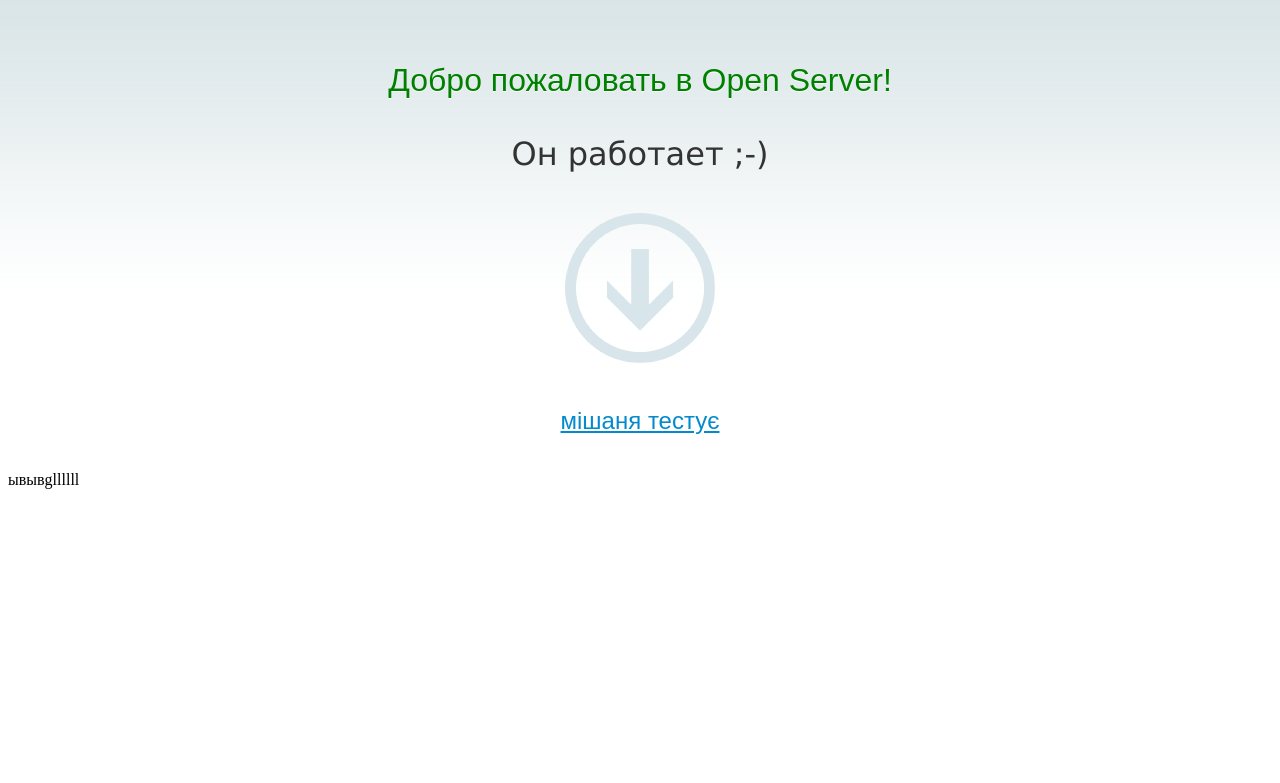
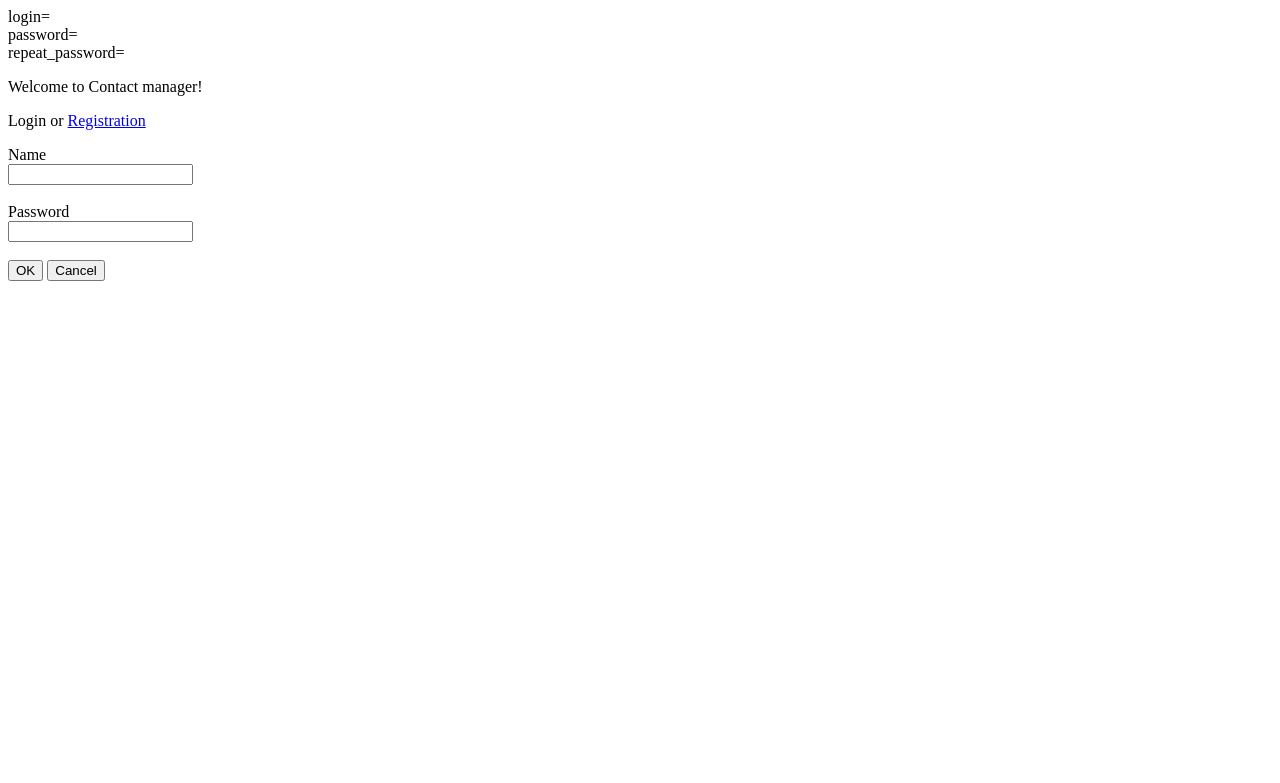
Before and after one commit to mishahymchuk/ContactManager, a PHP site: page / in a window 1280 px wide. Shown: the top 783 px of the page. Run offline with PHP 8.4, Linux system fonts and the light colour scheme.

Commit message:
first commit

```diff
--- a/index.php
+++ b/index.php
@@ -1,17 +1,35 @@
 <?php
-header ("Content-Type: text/html; charset=utf-8");
-echo "<!DOCTYPE html>
-<html>
-<head>
-<meta http-equiv=\"content-type\" content=\"text/html; charset=utf-8\">
-<title>Open Server</title>
-</head>
-<body style=\"background: url(fon.png) top left repeat-x\">
-<center>
-<br><br><br><div style=\"width: 600px;\"><span style=\"font-size: 32px; color: green; font-family: Arial, Verdana; text-shadow: 0 1px 0 #fff\">Добро пожаловать в Open Server!</span>
-<br><br><br><span style=\"font-size: 32px; color: #333; font-family: Verdana, Arial;\">Он работает ;-)</span>
-<br><img src=\"st.png\" style=\"margin: 40px 0\"><br><a href=\"http://open-server.ru/docs/\" style=\"font-size: 24px; color: #048acd; font-family: Arial;\">мішаня тестує</a></span><br><br><br></div>
-</center>
-</body>ывывgllllll
-</html>";
+error_reporting(E_ALL);
+ini_set('display_errors', 1);
+include "php/test_sesion.php";
+include "php/test_log_pass.php";
 ?>
+<!DOCTYPE html>
+	<html>
+		<head>
+			<meta charset="utf-8">
+			<title>Autorized</title>
+		</head>
+		<body>
+			<div id=login>
+				<div id=Welcome>
+					<p> Welcome to Contact manager! </p>
+					<p> Login or <a href="registration.php">Registration</a></p>
+				</div>
+				<div id=input_log_pass>
+					<form name="login" method="post" action="index.php">
+						<p>
+							Name <br>
+							<input type="text" name="login" size="20" value="<?=$login?>"> <br><br>
+							Password <br>
+							<input type="password" name="password" size="20" value="<?=$password?>"> <br><br>
+							<input type="submit" name="ok" size="20" value="OK">
+							<input type="submit" name="cancel" size="20" value="Cancel">
+
+						</p>
+					</form>
+				</div>
+			</div>
+
+		</body>
+	</html>
--- /dev/null
+++ b/php/add_table.php
@@ -0,0 +1,2 @@
+<?php
+?>
--- /dev/null
+++ b/php/test_log_pass.php
@@ -0,0 +1,21 @@
+<?php
+	$login = "";
+	$password = "";
+	$repeat_password = "";
+	$login_eror = "";
+	if (isset($_POST['login']) && !empty($_POST['login']))
+	{
+		$login = $_POST['login'];
+	}
+	if (isset($_POST['password']) && !empty($_POST['password']))
+	{
+		$password = $_POST['password'];
+	}
+	if (isset($_POST['repeat_password']) && !empty($_POST['repeat_password']))
+	{
+		$repeat_password = $_POST['repeat_password'];
+	}
+	echo "login=".$login."<br>";
+	echo "password=".$password."<br>";
+	echo "repeat_password=".$repeat_password."<br>";
+?>
--- /dev/null
+++ b/php/test_sesion.php
@@ -0,0 +1,3 @@
+<?php
+
+?>
```
Also changed, not shown: AddEditView.php (added, +35 -0 lines), Main.php (added, +35 -0 lines), Registration.php (added, +65 -0 lines), php/ConnectDB.php (added, +10 -0 lines).
